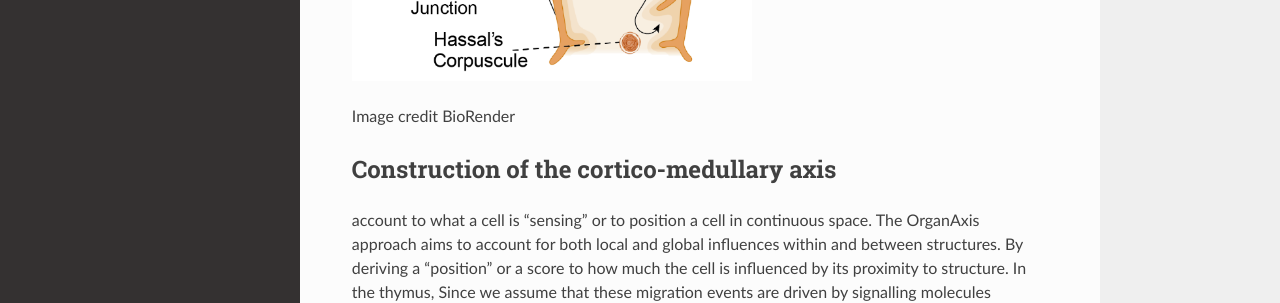
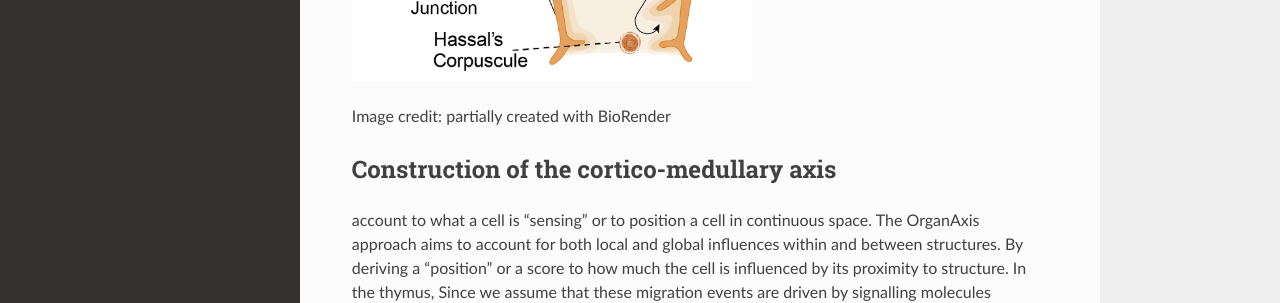
Before and after one commit to nadavyayon/organ_axis_tutorial, a Sphinx documentation site: the page built from docs/source/introduction.rst, in a window 1280 px wide and 900 px high, scrolled down 832 px. Shown: the part 358-661 px from the top of the window. Built offline with Sphinx 7.4.7 and the Read the Docs theme 2.0.0, drawn with Linux system fonts in a browser that asks for light colours.

Commit message:
Update introduction.rst

```diff
--- a/docs/source/introduction.rst
+++ b/docs/source/introduction.rst
@@ -17,7 +17,7 @@ Hence, In an attempt to capture a CCF for the thymus, we aimed to  mode the majo
 
 .. image:: illustration_T.PNG
   :width: 400
-Image credit BioRender
+Image credit: partially created with BioRender
 
 Construction of the cortico-medullary axis
 --------------
```
